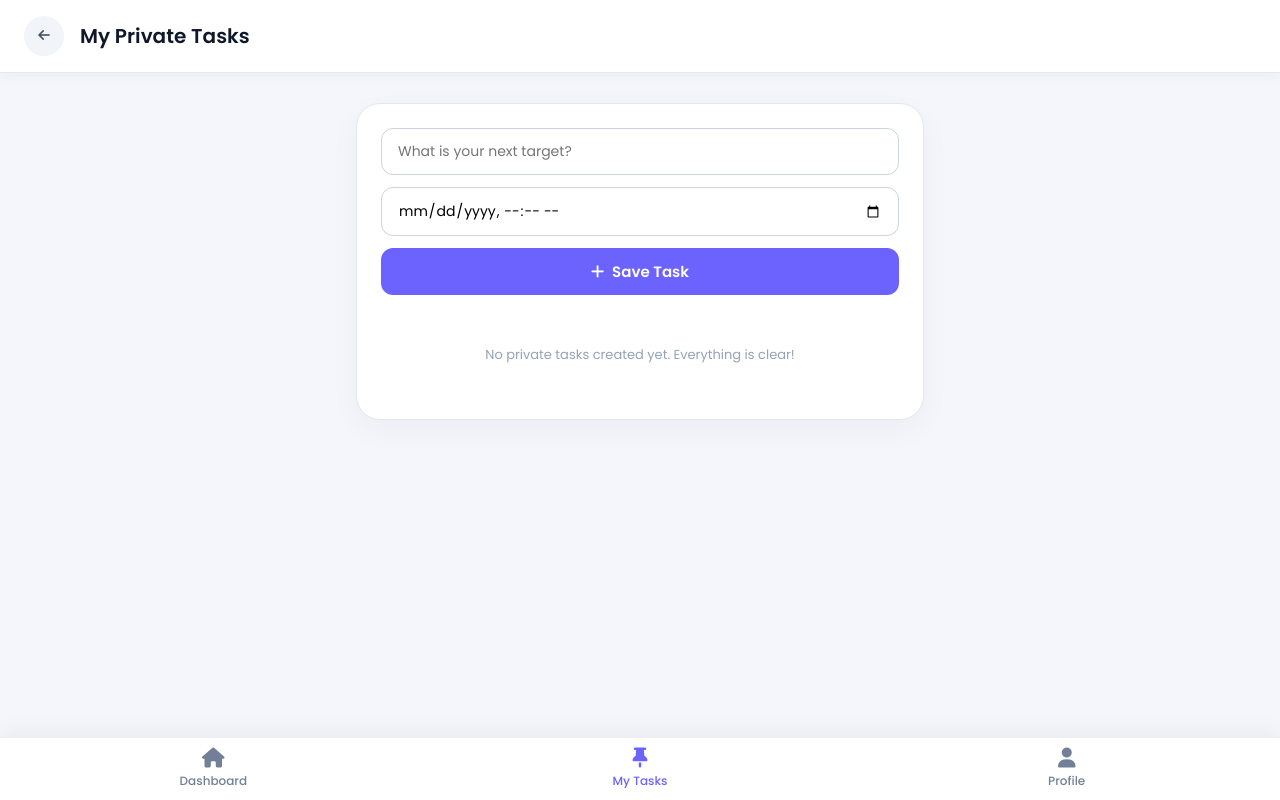
After one commit to vlgsventures-creator/Task_mangment_system, a Flask app: page /user_personal_tasks in a window 1280 px wide. The commit adds this page. Run offline with Flask 3, Linux system fonts and the light colour scheme; some libraries are stand-ins or nearby versions.

Commit message:
added task

```diff
--- a/app.py
+++ b/app.py
@@ -193,6 +193,14 @@ def user_alert_page():
 @app.route('/rescheduled_tasks_page')
 def rescheduled_tasks_page():
     return render_template('rescheduled_tasks.html')
+
+@app.route("/user_personal_tasks")
+def user_personal_tasks():
+    return render_template("user_personal_tasks.html")
+
+@app.route("/admin_personal_tasks")
+def admin_personal_tasks():
+    return render_template("admin_personal_tasks.html")
 # -------------------------------------------------------------
 # 🛠️ DYNAMIC SERVICE WORKER ENGINE (Foolproof Notification Delivery)
 # -------------------------------------------------------------
--- a/templates/admin.html
+++ b/templates/admin.html
@@ -352,7 +352,10 @@
             <i class="fa-solid fa-plus"></i>
             <span>Assign Task</span>
         </button>
-
+       <button class="nav-btn" onclick="window.location.href='/user_personal_tasks'">
+    <i class="fa-solid fa-thumbtack"></i>
+    <span>My Tasks</span>
+</button>
         <button class="nav-btn" onclick="window.location.href='/task-records'">
             <i class="fa-solid fa-list-check"></i>
             <span>Task Records</span>
--- a/templates/user.html
+++ b/templates/user.html
@@ -451,6 +451,10 @@ box-shadow: 0 8px 20px rgba(255, 118, 117, 0.4);
  <a href="/user_dashboard" class="active"><i class="fa-solid fa-house"></i>Home</a>
 <a href="/user_task"><i class="fa-solid fa-list-check"></i>Tasks</a>
 <a href="/user_alerts"><i class="fa-solid fa-bell"></i>Alerts</a>
+<a href="/user_personal_tasks" class="nav-btn" style="border: none; background: none; display: flex; flex-direction: column; align-items: center; justify-content: center; color: #718096; flex: 1; text-decoration: none; gap: 4px;">
+        <i class="fa-solid fa-thumbtack" style="font-size: 20px;"></i>
+        <span style="font-size: 12px; font-weight: 500;">My Tasks</span>
+    </a>
 <a href="/user_profile"><i class="fa-solid fa-user"></i>Profile</a>
 </div>
 
--- /dev/null
+++ b/templates/user_personal_tasks.html
@@ -0,0 +1,155 @@
+<!DOCTYPE html>
+<html lang="en">
+<head>
+    <meta charset="UTF-8">
+    <meta name="viewport" content="width=device-width, initial-scale=1.0">
+    <title>My Personal Tasks | VLGS</title>
+    <link rel="preconnect" href="https://fonts.googleapis.com">
+    <link href="https://fonts.googleapis.com/css2?family=Poppins:wght@300;400;500;600;700&display=swap" rel="stylesheet">
+    <link rel="stylesheet" href="https://cdnjs.cloudflare.com/ajax/libs/font-awesome/6.6.0/css/all.min.css"/>
+
+    <style>
+        * { margin: 0; padding: 0; box-sizing: border-box; font-family: 'Poppins', sans-serif; }
+        body { background: #f4f6fc; color: #1e293b; padding-bottom: 90px; }
+
+        .header-bar {
+            background: #fff; padding: 16px 24px; display: flex; align-items: center; gap: 16px;
+            box-shadow: 0 4px 12px rgba(0,0,0,.03); border-bottom: 1px solid #e2e8f0;
+            position: sticky; top: 0; z-index: 100;
+        }
+        .back-btn {
+            background: #f1f5f9; border: none; width: 40px; height: 40px; border-radius: 50%;
+            display: flex; justify-content: center; align-items: center; cursor: pointer; color: #475569; transition: 0.2s;
+        }
+        .back-btn:hover { background: #e2e8f0; color: #6C63FF; transform: scale(1.05); }
+        .header-bar h2 { font-size: 20px; font-weight: 600; color: #0f172a; }
+
+        .wrapper { max-width: 600px; margin: 30px auto; padding: 0 16px; }
+
+        .task-card { background: #fff; border-radius: 24px; box-shadow: 0 10px 30px rgba(0,0,0,0.04); padding: 24px; border: 1px solid #e2e8f0; }
+
+        .form-group { display: flex; flex-direction: column; gap: 12px; margin-bottom: 20px; }
+        .form-control { width: 100%; padding: 12px 16px; border: 1px solid #cbd5e1; border-radius: 12px; font-size: 14px; outline: none; }
+        .form-control:focus { border-color: #6C63FF; box-shadow: 0 0 0 3px rgba(108, 99, 255, 0.1); }
+
+        .btn-add { background: #6C63FF; color: #fff; border: none; padding: 12px; border-radius: 12px; font-weight: 600; cursor: pointer; display: flex; justify-content: center; align-items: center; gap: 8px; font-size: 15px; transition: 0.2s; }
+        .btn-add:hover { background: #5b52e0; }
+
+        .task-list { display: flex; flex-direction: column; gap: 12px; margin-top: 20px; }
+        .task-item { display: flex; align-items: center; justify-content: space-between; padding: 14px 16px; background: #f8fafc; border: 1px solid #e2e8f0; border-radius: 14px; }
+        .task-details { display: flex; align-items: center; gap: 12px; flex: 1; }
+        .task-checkbox { width: 18px; height: 18px; cursor: pointer; accent-color: #6C63FF; }
+        .task-text { font-size: 14px; font-weight: 500; color: #1e293b; }
+        .task-text.completed { text-decoration: line-through; color: #94a3b8; }
+        .task-deadline { font-size: 11px; color: #94a3b8; display: block; margin-top: 2px; }
+
+        .btn-delete { background: none; border: none; color: #ef4444; cursor: pointer; padding: 4px; font-size: 15px; }
+        .btn-delete:hover { transform: scale(1.1); }
+
+        .no-tasks { text-align: center; color: #94a3b8; padding: 30px; font-size: 13px; }
+
+        /* BOTTOM NAV */
+        .bottom-nav { position: fixed; bottom: 0; left: 0; width: 100%; background: #fff; border-top: 1px solid #eee; display: flex; justify-content: space-around; align-items: center; padding: 10px 0; box-shadow: 0 -5px 20px rgba(0,0,0,.05); z-index: 999; }
+        .nav-btn { border: none; background: none; display: flex; flex-direction: column; align-items: center; justify-content: center; color: #718096; cursor: pointer; flex: 1; text-decoration: none; gap: 4px; }
+        .nav-btn i { font-size: 20px; }
+        .nav-btn span { font-size: 12px; font-weight: 500; }
+        .nav-btn.active { color: #6C63FF; }
+    </style>
+</head>
+<body>
+
+    <div class="header-bar">
+        <button class="back-btn" onclick="window.location.href='/user'"><i class="fa-solid fa-arrow-left"></i></button>
+        <h2>My Private Tasks</h2>
+    </div>
+
+    <div class="wrapper">
+        <div class="task-card">
+            <form id="taskForm" onsubmit="addTask(event)">
+                <div class="form-group">
+                    <input type="text" id="taskTitle" class="form-control" placeholder="What is your next target?" required>
+                    <input type="datetime-local" id="taskDeadline" class="form-control" required>
+                    <button type="submit" class="btn-add"><i class="fa-solid fa-plus"></i> Save Task</button>
+                </div>
+            </form>
+
+            <div class="task-list" id="taskListContainer">
+                <!-- Tasks dynamic append here -->
+            </div>
+        </div>
+    </div>
+
+    <!-- User Bottom Navigation -->
+    <div class="bottom-nav">
+        <button class="nav-btn" onclick="window.location.href='/user'">
+            <i class="fa-solid fa-home"></i><span>Dashboard</span>
+        </button>
+        <button class="nav-btn active" onclick="window.location.href='/user_personal_tasks'">
+            <i class="fa-solid fa-thumbtack"></i><span>My Tasks</span>
+        </button>
+        <button class="nav-btn" onclick="window.location.href='/user_profile'">
+            <i class="fa-solid fa-user"></i><span>Profile</span>
+        </button>
+    </div>
+
+    <script>
+        // Employee Session Unique Storage Key
+        const empId = localStorage.getItem("employee_id") || "guest_emp";
+        const STORAGE_KEY = `emp_tasks_${empId}`;
+
+        document.addEventListener("DOMContentLoaded", loadTasks);
+
+        function loadTasks() {
+            const tasks = JSON.parse(localStorage.getItem(STORAGE_KEY)) || [];
+            const container = document.getElementById("taskListContainer");
+
+            if(tasks.length === 0) {
+                container.innerHTML = `<p class="no-tasks">No private tasks created yet. Everything is clear!</p>`;
+                return;
+            }
+
+            container.innerHTML = tasks.map((task, index) => `
+                <div class="task-item">
+                    <div class="task-details">
+                        <input type="checkbox" class="task-checkbox" ${task.completed ? 'checked' : ''} onchange="toggleTask(${index})">
+                        <div>
+                            <span class="task-text ${task.completed ? 'completed' : ''}">${task.title}</span>
+                            <span class="task-deadline"><i class="fa-regular fa-clock"></i> Deadline: ${task.deadline.replace('T', ' ')}</span>
+                        </div>
+                    </div>
+                    <button class="btn-delete" onclick="deleteTask(${index})"><i class="fa-solid fa-trash-can"></i></button>
+                </div>
+            `).join('');
+        }
+
+        function addTask(e) {
+            e.preventDefault();
+            const title = document.getElementById("taskTitle").value.trim();
+            const deadline = document.getElementById("taskDeadline").value;
+
+            const tasks = JSON.parse(localStorage.getItem(STORAGE_KEY)) || [];
+            tasks.push({ title, deadline, completed: false });
+
+            localStorage.setItem(STORAGE_KEY, JSON.stringify(tasks));
+            document.getElementById("taskForm").reset();
+            loadTasks();
+        }
+
+        function toggleTask(index) {
+            const tasks = JSON.parse(localStorage.getItem(STORAGE_KEY));
+            tasks[index].completed = !tasks[index].completed;
+            localStorage.setItem(STORAGE_KEY, JSON.stringify(tasks));
+            loadTasks();
+        }
+
+        function deleteTask(index) {
+            if(confirm("Are you sure you want to delete this task?")) {
+                const tasks = JSON.parse(localStorage.getItem(STORAGE_KEY));
+                tasks.splice(index, 1);
+                localStorage.setItem(STORAGE_KEY, JSON.stringify(tasks));
+                loadTasks();
+            }
+        }
+    </script>
+</body>
+</html>
```
Also changed, not shown: templates/admin_personal_tasks.html (added, +155 -0 lines).
